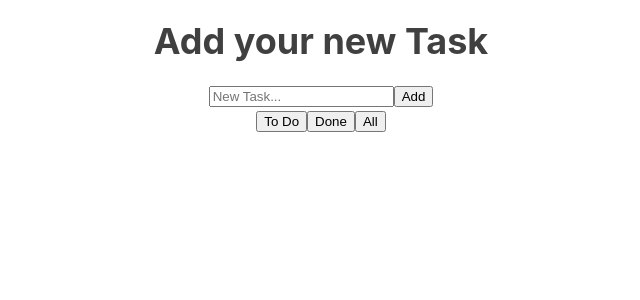
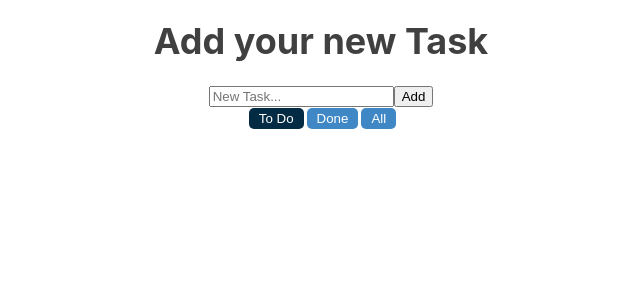
Before and after one commit to berrutti/todo-list, a React (Create React App) app: page / in a window 1280 px wide. Shown: the top 300 px of the page, without its empty margins (319-959 px from the left). Built offline with nearby package versions, Linux system fonts and the light colour scheme.

Commit message:
Add simple button styles. Misc. CSS changes

```diff
--- a/src/App.css
+++ b/src/App.css
@@ -1,28 +1,3 @@
 .App {
   text-align: center;
 }
-
-ul {
-  list-style-type: none;
-}
-
-.button {
-  display: inline-flex;
-  justify-content: center;
-  align-items: center;
-
-  width: 24px;
-  height: 24px;
-  padding: 0;
-
-  position: relative;
-
-  background: none;
-  outline: none;
-  border: none;
-  color: inherit;
-
-  font: inherit;
-  cursor: pointer;
-  user-select: none;
-}
--- a/src/components/Task.tsx
+++ b/src/components/Task.tsx
@@ -34,12 +34,9 @@ function Task({
   const handleSubmit = (event: FormEvent<HTMLFormElement>) => {
     event.preventDefault();
     setEditing(false);
-    editTask(id, editedText);
-  };
-
-  const handleCancel = () => {
-    setEditing(false);
-    setEditedText("");
+    if (editedText) {
+      editTask(id, editedText);
+    }
   };
 
   const handleChange = (event: ChangeEvent<HTMLInputElement>) => {
@@ -62,10 +59,14 @@ function Task({
               value={editedText}
               onChange={handleChange}
             />
-            <button type="button" className="button" onClick={handleCancel}>
+            <button
+              type="button"
+              className="icon-button"
+              onClick={() => setEditing(false)}
+            >
               <CancelIcon />
             </button>
-            <button type="submit" className="button">
+            <button type="submit" className="icon-button">
               <SaveIcon />
             </button>
           </div>
@@ -79,19 +80,19 @@ function Task({
               defaultChecked={done}
               onChange={() => toggleDone(id)}
             />
-            <label htmlFor={id} title={title}>
+            <label className={done ? "crossed" : ""} htmlFor={id} title={title}>
               {text}
             </label>
             <button
               type="button"
-              className="button"
+              className="icon-button"
               onClick={() => setEditing(true)}
             >
               <EditIcon />
             </button>
             <button
               type="button"
-              className="button"
+              className="icon-button"
               onClick={() => deleteTask(id)}
             >
               <DeleteIcon />
--- a/src/index.css
+++ b/src/index.css
@@ -9,3 +9,56 @@ body {
   line-height: 22px;
   color: #404040;
 }
+
+ul {
+  list-style-type: none;
+  padding: 0;
+  margin: 0;
+}
+
+.crossed {
+  text-decoration: line-through;
+}
+
+.icon-button {
+  display: inline-flex;
+  justify-content: center;
+  align-items: center;
+
+  width: 16px;
+  height: 16px;
+  padding: 0;
+
+  position: relative;
+
+  background: none;
+  outline: none;
+  border: none;
+  color: inherit;
+
+  font: inherit;
+  cursor: pointer;
+  user-select: none;
+}
+
+.unpressed {
+  background: #3f88c5;
+  color: #fff;
+  padding: 3px 10px;
+  margin: 0 0 0 3px;
+  border: none;
+  border-radius: 5px;
+  cursor: pointer;
+  vertical-align: bottom;
+}
+
+.pressed {
+  background: #032b43;
+  color: #fff;
+  padding: 3px 10px;
+  margin: 0 0 0 3px;
+  border: none;
+  border-radius: 5px;
+  cursor: pointer;
+  vertical-align: bottom;
+}
```
